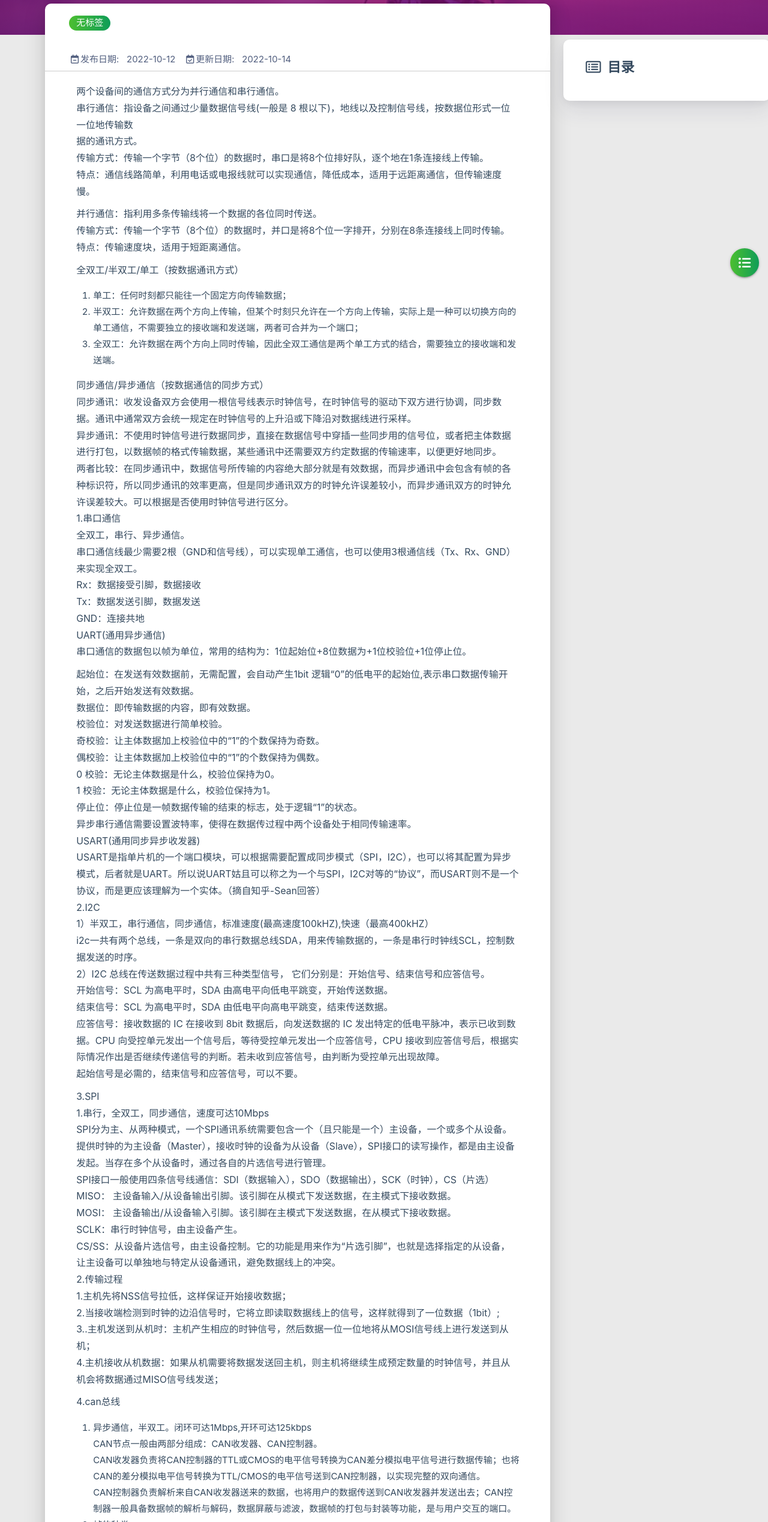
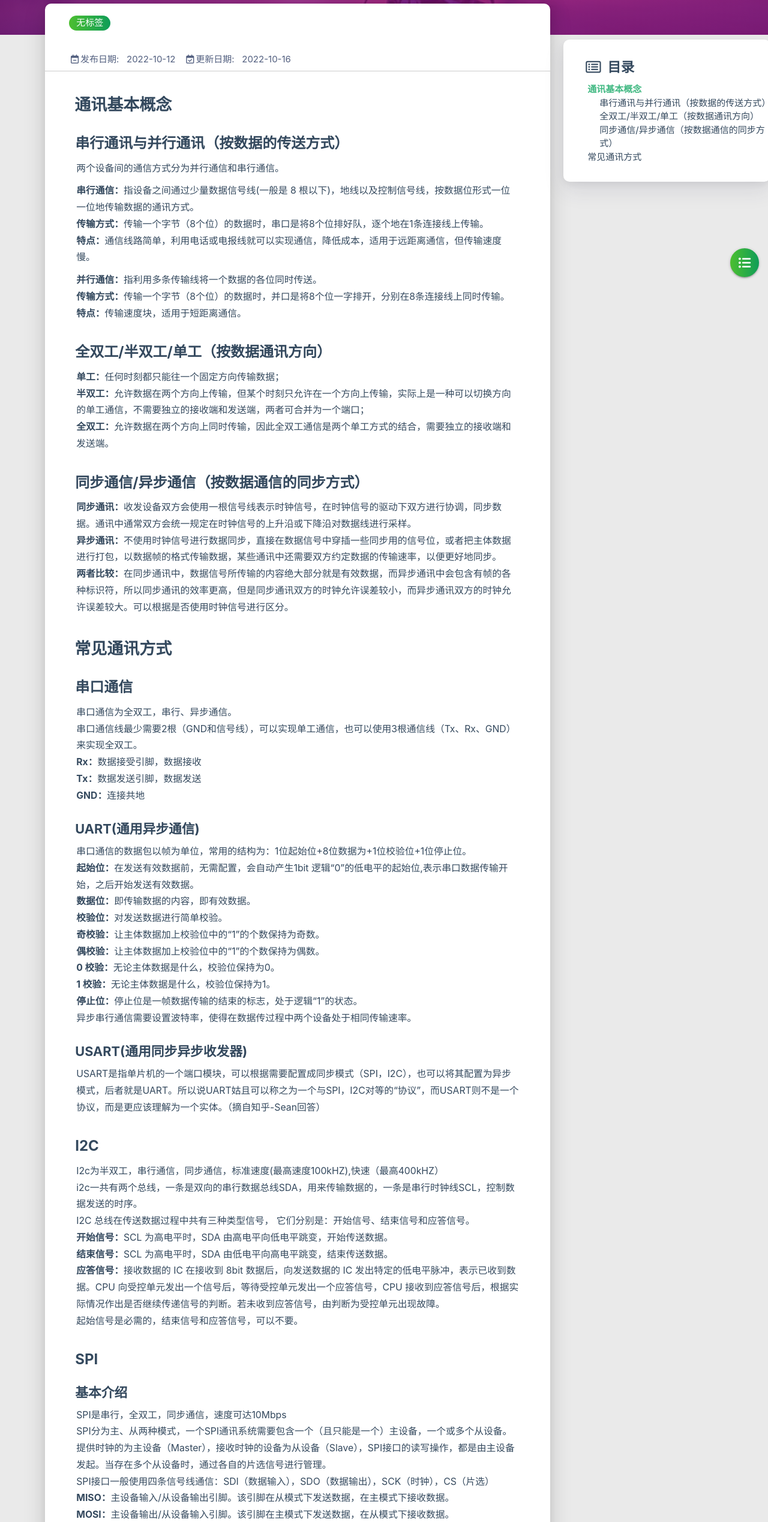
Before and after one commit to HIT-lvzhengyou/HIT-lvzhengyou.github.io, a plain HTML site: page 2022/10/12/通信协议学习/index.html in a window 1280 px wide. Shown: the part 262-2800 px from the top of the page at 60% size. Drawn offline with Linux system fonts and the light colour scheme; some packages are replaced by stand-ins of ours; no server answers; a script that the page names is missing.

Commit message:
Site updated: 2022-10-16 22:53:44

```diff
--- a/2022/10/12/通信协议学习/index.html
+++ b/2022/10/12/通信协议学习/index.html
@@ -5,7 +5,8 @@
 <head>
     <meta charset="utf-8">
     <meta name="keywords" content="通信协议学习, i-robotr">
-    <meta name="description" content="两个设备间的通信方式分为并行通信和串行通信。串行通信：指设备之间通过少量数据信号线(一般是 8 根以下)，地线以及控制信号线，按数据位形式一位一位地传输数据的通讯方式。传输方式：传输一个字节（8个位）的数据时，串口是将8个位排好队，逐个地在">
+    <meta name="description" content="通讯基本概念串行通讯与并行通讯（按数据的传送方式）两个设备间的通信方式分为并行通信和串行通信。
+串行通信：指设备之间通过少量数据信号线(一般是 8 根以下)，地线以及控制信号线，按数据位形式一位一位地传输数据的通讯方式。传输方式：传输一个字">
     <meta http-equiv="X-UA-Compatible" content="IE=edge">
     <meta name="viewport" content="width=device-width, initial-scale=1.0, user-scalable=no">
     <meta name="renderer" content="webkit|ie-stand|ie-comp">
@@ -382,7 +383,7 @@
 
                 <div class="post-date info-break-policy">
                     <i class="far fa-calendar-check fa-fw"></i>更新日期:&nbsp;&nbsp;
-                    2022-10-14
+                    2022-10-16
                 </div>
 
 
@@ -401,24 +402,22 @@
 
         <div class="card-content article-card-content">
             <div id="articleContent">
-                <p>两个设备间的通信方式分为并行通信和串行通信。<br>串行通信：指设备之间通过少量数据信号线(一般是 8 根以下)，地线以及控制信号线，按数据位形式一位一位地传输数<br>据的通讯方式。<br>传输方式：传输一个字节（8个位）的数据时，串口是将8个位排好队，逐个地在1条连接线上传输。<br>特点：通信线路简单，利用电话或电报线就可以实现通信，降低成本，适用于远距离通信，但传输速度慢。</p>
-<p>并行通信：指利用多条传输线将一个数据的各位同时传送。<br>传输方式：传输一个字节（8个位）的数据时，并口是将8个位一字排开，分别在8条连接线上同时传输。<br>特点：传输速度块，适用于短距离通信。</p>
-<p>全双工&#x2F;半双工&#x2F;单工（按数据通讯方式）</p>
-<ol>
-<li>单工：任何时刻都只能往一个固定方向传输数据；</li>
-<li>半双工：允许数据在两个方向上传输，但某个时刻只允许在一个方向上传输，实际上是一种可以切换方向的单工通信，不需要独立的接收端和发送端，两者可合并为一个端口；</li>
-<li>全双工：允许数据在两个方向上同时传输，因此全双工通信是两个单工方式的结合，需要独立的接收端和发送端。</li>
-</ol>
-<p>同步通信&#x2F;异步通信（按数据通信的同步方式）<br>同步通讯：收发设备双方会使用一根信号线表示时钟信号，在时钟信号的驱动下双方进行协调，同步数据。通讯中通常双方会统一规定在时钟信号的上升沿或下降沿对数据线进行采样。<br>异步通讯：不使用时钟信号进行数据同步，直接在数据信号中穿插一些同步用的信号位，或者把主体数据进行打包，以数据帧的格式传输数据，某些通讯中还需要双方约定数据的传输速率，以便更好地同步。<br>两者比较：在同步通讯中，数据信号所传输的内容绝大部分就是有效数据，而异步通讯中会包含有帧的各种标识符，所以同步通讯的效率更高，但是同步通讯双方的时钟允许误差较小，而异步通讯双方的时钟允许误差较大。可以根据是否使用时钟信号进行区分。<br>1.串口通信<br>全双工，串行、异步通信。<br>串口通信线最少需要2根（GND和信号线），可以实现单工通信，也可以使用3根通信线（Tx、Rx、GND）来实现全双工。<br>Rx：数据接受引脚，数据接收<br>Tx：数据发送引脚，数据发送<br>GND：连接共地<br>UART(通用异步通信)<br>串口通信的数据包以帧为单位，常用的结构为：1位起始位+8位数据为+1位校验位+1位停止位。</p>
-<p>起始位：在发送有效数据前，无需配置，会自动产生1bit 逻辑“0”的低电平的起始位,表示串口数据传输开始，之后开始发送有效数据。<br>数据位：即传输数据的内容，即有效数据。<br>校验位：对发送数据进行简单校验。<br>             奇校验：让主体数据加上校验位中的“1”的个数保持为奇数。<br>偶校验：让主体数据加上校验位中的“1”的个数保持为偶数。<br>0 校验：无论主体数据是什么，校验位保持为0。<br>1 校验：无论主体数据是什么，校验位保持为1。<br>停止位：停止位是一帧数据传输的结束的标志，处于逻辑“1”的状态。<br>异步串行通信需要设置波特率，使得在数据传过程中两个设备处于相同传输速率。<br>USART(通用同步异步收发器)<br>USART是指单片机的一个端口模块，可以根据需要配置成同步模式（SPI，I2C），也可以将其配置为异步模式，后者就是UART。所以说UART姑且可以称之为一个与SPI，I2C对等的“协议”，而USART则不是一个协议，而是更应该理解为一个实体。（摘自知乎-Sean回答）<br>2.I2C<br>1）半双工，串行通信，同步通信，标准速度(最高速度100kHZ),快速（最高400kHZ）<br>i2c一共有两个总线，一条是双向的串行数据总线SDA，用来传输数据的，一条是串行时钟线SCL，控制数据发送的时序。<br>2）I2C 总线在传送数据过程中共有三种类型信号， 它们分别是：开始信号、结束信号和应答信号。<br>开始信号：SCL 为高电平时，SDA 由高电平向低电平跳变，开始传送数据。<br>结束信号：SCL 为高电平时，SDA 由低电平向高电平跳变，结束传送数据。<br>应答信号：接收数据的 IC 在接收到 8bit 数据后，向发送数据的 IC 发出特定的低电平脉冲，表示已收到数据。CPU 向受控单元发出一个信号后，等待受控单元发出一个应答信号，CPU 接收到应答信号后，根据实际情况作出是否继续传递信号的判断。若未收到应答信号，由判断为受控单元出现故障。<br>起始信号是必需的，结束信号和应答信号，可以不要。</p>
-<p>3.SPI<br>1.串行，全双工，同步通信，速度可达10Mbps<br>SPI分为主、从两种模式，一个SPI通讯系统需要包含一个（且只能是一个）主设备，一个或多个从设备。提供时钟的为主设备（Master），接收时钟的设备为从设备（Slave），SPI接口的读写操作，都是由主设备发起。当存在多个从设备时，通过各自的片选信号进行管理。<br>SPI接口一般使用四条信号线通信：SDI（数据输入），SDO（数据输出），SCK（时钟），CS（片选）<br>MISO： 主设备输入&#x2F;从设备输出引脚。该引脚在从模式下发送数据，在主模式下接收数据。<br>MOSI： 主设备输出&#x2F;从设备输入引脚。该引脚在主模式下发送数据，在从模式下接收数据。<br>SCLK：串行时钟信号，由主设备产生。<br>CS&#x2F;SS：从设备片选信号，由主设备控制。它的功能是用来作为“片选引脚”，也就是选择指定的从设备，让主设备可以单独地与特定从设备通讯，避免数据线上的冲突。<br>2.传输过程<br>1.主机先将NSS信号拉低，这样保证开始接收数据；<br>2.当接收端检测到时钟的边沿信号时，它将立即读取数据线上的信号，这样就得到了一位数据（1bit）;<br>3..主机发送到从机时：主机产生相应的时钟信号，然后数据一位一位地将从MOSI信号线上进行发送到从机；<br>4.主机接收从机数据：如果从机需要将数据发送回主机，则主机将继续生成预定数量的时钟信号，并且从机会将数据通过MISO信号线发送；</p>
-<p>4.can总线</p>
-<ol>
-<li>异步通信，半双工。闭环可达1Mbps,开环可达125kbps<br> CAN节点一般由两部分组成：CAN收发器、CAN控制器。<br>CAN收发器负责将CAN控制器的TTL或CMOS的电平信号转换为CAN差分模拟电平信号进行数据传输；也将CAN的差分模拟电平信号转换为TTL&#x2F;CMOS的电平信号送到CAN控制器，以实现完整的双向通信。<br>CAN控制器负责解析来自CAN收发器送来的数据，也将用户的数据传送到CAN收发器并发送出去；CAN控制器一般具备数据帧的解析与解码，数据屏蔽与滤波，数据帧的打包与封装等功能，是与用户交互的端口。</li>
-<li>帧的种类</li>
-</ol>
-<p>5.USB<br><a target="_blank" rel="noopener" href="http://t.csdn.cn/2Jh8ghttp://t.csdn.cn/1q0L9%E5%B0%8F%E7%9F%A5%E8%AF%86">http://t.csdn.cn/2Jh8ghttp://t.csdn.cn/1q0L9小知识</a><br>进程与线程<br>进程是操作系统资源分配的基本单位，而线程是处理器任务调度和执行的基本单位<br>一个进程崩溃后，在保护模式下不会对其他进程产生影响，但是一个线程崩溃整个进程都死掉。所以多进程要比多线程健壮。<br>线程和进程的关系以及区别？<br>进程和线程的关系：<br>  （1）一个线程只能属于一个进程，而一个进程可以有多个线程，但至少有一个线程。<br> （2）资源分配给进程，同一进程的所有线程共享该进程的所有资源。<br> （3）处理机分给线程，即真正在处理机上运行的是线程。<br> （4）线程在执行过程中，需要协作同步。不同进程的线程间要利用消息通信的办法实现同步。线程是指进程内的一个执行单元,也是进程内的可调度实体.</p>
-<p>进程与线程的区别：<br> （1）调度：线程作为调度和分配的基本单位，进程作为拥有资源的基本单位<br> （2）并发性：不仅进程之间可以并发执行，同一个进程的多个线程之间也可并发执行<br> （3）拥有资源：进程是拥有资源的一个独立单位，线程不拥有系统资源，但可以访问隶属于进程的资源.<br> （4）系统开销：在创建或撤消进程时，由于系统都要为之分配和回收资源，导致系统的开销明显大于创建或撤消线程时的开销。</p>
+                <h2 id="通讯基本概念"><a href="#通讯基本概念" class="headerlink" title="通讯基本概念"></a>通讯基本概念</h2><h3 id="串行通讯与并行通讯（按数据的传送方式）"><a href="#串行通讯与并行通讯（按数据的传送方式）" class="headerlink" title="串行通讯与并行通讯（按数据的传送方式）"></a>串行通讯与并行通讯（按数据的传送方式）</h3><p>两个设备间的通信方式分为并行通信和串行通信。</p>
+<p><strong>串行通信：</strong>指设备之间通过少量数据信号线(一般是 8 根以下)，地线以及控制信号线，按数据位形式一位一位地传输数据的通讯方式。<br><strong>传输方式：</strong>传输一个字节（8个位）的数据时，串口是将8个位排好队，逐个地在1条连接线上传输。<br><strong>特点：</strong>通信线路简单，利用电话或电报线就可以实现通信，降低成本，适用于远距离通信，但传输速度慢。</p>
+<p><strong>并行通信：</strong>指利用多条传输线将一个数据的各位同时传送。<br><strong>传输方式：</strong>传输一个字节（8个位）的数据时，并口是将8个位一字排开，分别在8条连接线上同时传输。<br><strong>特点：</strong>传输速度块，适用于短距离通信。</p>
+<h3 id="全双工-x2F-半双工-x2F-单工（按数据通讯方向）"><a href="#全双工-x2F-半双工-x2F-单工（按数据通讯方向）" class="headerlink" title="全双工&#x2F;半双工&#x2F;单工（按数据通讯方向）"></a>全双工&#x2F;半双工&#x2F;单工（按数据通讯方向）</h3><p><strong>单工：</strong>任何时刻都只能往一个固定方向传输数据；<br><strong>半双工：</strong>允许数据在两个方向上传输，但某个时刻只允许在一个方向上传输，实际上是一种可以切换方向的单工通信，不需要独立的接收端和发送端，两者可合并为一个端口；<br><strong>全双工：</strong>允许数据在两个方向上同时传输，因此全双工通信是两个单工方式的结合，需要独立的接收端和发送端。</p>
+<h3 id="同步通信-x2F-异步通信（按数据通信的同步方式）"><a href="#同步通信-x2F-异步通信（按数据通信的同步方式）" class="headerlink" title="同步通信&#x2F;异步通信（按数据通信的同步方式）"></a>同步通信&#x2F;异步通信（按数据通信的同步方式）</h3><p><strong>同步通讯：</strong>收发设备双方会使用一根信号线表示时钟信号，在时钟信号的驱动下双方进行协调，同步数据。通讯中通常双方会统一规定在时钟信号的上升沿或下降沿对数据线进行采样。<br><strong>异步通讯：</strong>不使用时钟信号进行数据同步，直接在数据信号中穿插一些同步用的信号位，或者把主体数据进行打包，以数据帧的格式传输数据，某些通讯中还需要双方约定数据的传输速率，以便更好地同步。<br><strong>两者比较：</strong>在同步通讯中，数据信号所传输的内容绝大部分就是有效数据，而异步通讯中会包含有帧的各种标识符，所以同步通讯的效率更高，但是同步通讯双方的时钟允许误差较小，而异步通讯双方的时钟允许误差较大。可以根据是否使用时钟信号进行区分。</p>
+<h2 id="常见通讯方式"><a href="#常见通讯方式" class="headerlink" title="常见通讯方式"></a>常见通讯方式</h2><h3 id="串口通信"><a href="#串口通信" class="headerlink" title="串口通信"></a>串口通信</h3><p>串口通信为全双工，串行、异步通信。<br>串口通信线最少需要2根（GND和信号线），可以实现单工通信，也可以使用3根通信线（Tx、Rx、GND）来实现全双工。<br><strong>Rx：</strong>数据接受引脚，数据接收<br><strong>Tx：</strong>数据发送引脚，数据发送<br><strong>GND：</strong>连接共地</p>
+<h4 id="UART-通用异步通信"><a href="#UART-通用异步通信" class="headerlink" title="UART(通用异步通信)"></a>UART(通用异步通信)</h4><p>串口通信的数据包以帧为单位，常用的结构为：1位起始位+8位数据为+1位校验位+1位停止位。<br><strong>起始位：</strong>在发送有效数据前，无需配置，会自动产生1bit 逻辑“0”的低电平的起始位,表示串口数据传输开始，之后开始发送有效数据。<br><strong>数据位：</strong>即传输数据的内容，即有效数据。<br><strong>校验位：</strong>对发送数据进行简单校验。<br><strong>奇校验：</strong>让主体数据加上校验位中的“1”的个数保持为奇数。<br><strong>偶校验：</strong>让主体数据加上校验位中的“1”的个数保持为偶数。<br><strong>0 校验：</strong>无论主体数据是什么，校验位保持为0。<br><strong>1 校验：</strong>无论主体数据是什么，校验位保持为1。<br><strong>停止位：</strong>停止位是一帧数据传输的结束的标志，处于逻辑“1”的状态。<br>异步串行通信需要设置波特率，使得在数据传过程中两个设备处于相同传输速率。</p>
+<h4 id="USART-通用同步异步收发器"><a href="#USART-通用同步异步收发器" class="headerlink" title="USART(通用同步异步收发器)"></a>USART(通用同步异步收发器)</h4><p>USART是指单片机的一个端口模块，可以根据需要配置成同步模式（SPI，I2C），也可以将其配置为异步模式，后者就是UART。所以说UART姑且可以称之为一个与SPI，I2C对等的“协议”，而USART则不是一个协议，而是更应该理解为一个实体。（摘自知乎-Sean回答）</p>
+<h3 id="I2C"><a href="#I2C" class="headerlink" title="I2C"></a>I2C</h3><p>I2c为半双工，串行通信，同步通信，标准速度(最高速度100kHZ),快速（最高400kHZ）<br>i2c一共有两个总线，一条是双向的串行数据总线SDA，用来传输数据的，一条是串行时钟线SCL，控制数据发送的时序。<br>I2C 总线在传送数据过程中共有三种类型信号， 它们分别是：开始信号、结束信号和应答信号。<br><strong>开始信号：</strong>SCL 为高电平时，SDA 由高电平向低电平跳变，开始传送数据。<br><strong>结束信号：</strong>SCL 为高电平时，SDA 由低电平向高电平跳变，结束传送数据。<br><strong>应答信号：</strong>接收数据的 IC 在接收到 8bit 数据后，向发送数据的 IC 发出特定的低电平脉冲，表示已收到数据。CPU 向受控单元发出一个信号后，等待受控单元发出一个应答信号，CPU 接收到应答信号后，根据实际情况作出是否继续传递信号的判断。若未收到应答信号，由判断为受控单元出现故障。<br>起始信号是必需的，结束信号和应答信号，可以不要。</p>
+<h3 id="SPI"><a href="#SPI" class="headerlink" title="SPI"></a>SPI</h3><h4 id="基本介绍"><a href="#基本介绍" class="headerlink" title="基本介绍"></a>基本介绍</h4><p>SPI是串行，全双工，同步通信，速度可达10Mbps<br>SPI分为主、从两种模式，一个SPI通讯系统需要包含一个（且只能是一个）主设备，一个或多个从设备。提供时钟的为主设备（Master），接收时钟的设备为从设备（Slave），SPI接口的读写操作，都是由主设备发起。当存在多个从设备时，通过各自的片选信号进行管理。<br>SPI接口一般使用四条信号线通信：SDI（数据输入），SDO（数据输出），SCK（时钟），CS（片选）<br><strong>MISO：</strong>主设备输入&#x2F;从设备输出引脚。该引脚在从模式下发送数据，在主模式下接收数据。<br><strong>MOSI：</strong>主设备输出&#x2F;从设备输入引脚。该引脚在主模式下发送数据，在从模式下接收数据。<br><strong>SCLK：</strong>串行时钟信号，由主设备产生。<br><strong>CS&#x2F;SS：</strong>从设备片选信号，由主设备控制。它的功能是用来作为“片选引脚”，也就是选择指定的从设备，让主设备可以单独地与特定从设备通讯，避免数据线上的冲突。</p>
+<h4 id="传输过程"><a href="#传输过程" class="headerlink" title="传输过程"></a>传输过程</h4><p>1.主机先将NSS信号拉低，这样保证开始接收数据；<br>2.当接收端检测到时钟的边沿信号时，它将立即读取数据线上的信号，这样就得到了一位数据（1bit）;<br>3.主机发送到从机时：主机产生相应的时钟信号，然后数据一位一位地将从MOSI信号线上进行发送到从机；<br>4.主机接收从机数据：如果从机需要将数据发送回主机，则主机将继续生成预定数量的时钟信号，并且从机会将数据通过MISO信号线发送；</p>
+<h3 id="can总线"><a href="#can总线" class="headerlink" title="can总线"></a>can总线</h3><p>can总线为异步通信，半双工。闭环可达1Mbps,开环可达125kbps<br>CAN节点一般由两部分组成：CAN收发器、CAN控制器。<br>CAN收发器负责将CAN控制器的TTL或CMOS的电平信号转换为CAN差分模拟电平信号进行数据传输；也将CAN的差分模拟电平信号转换为TTL&#x2F;CMOS的电平信号送到CAN控制器，以实现完整的双向通信。<br>CAN控制器负责解析来自CAN收发器送来的数据，也将用户的数据传送到CAN收发器并发送出去；CAN控制器一般具备数据帧的解析与解码，数据屏蔽与滤波，数据帧的打包与封装等功能，是与用户交互的端口。<br>2. 帧的种类</p>
+<h3 id="USB"><a href="#USB" class="headerlink" title="USB"></a>USB</h3><p><a target="_blank" rel="noopener" href="http://t.csdn.cn/2Jh8ghttp://t.csdn.cn/1q0L9%E5%B0%8F%E7%9F%A5%E8%AF%86">http://t.csdn.cn/2Jh8ghttp://t.csdn.cn/1q0L9小知识</a></p>
+<h4 id="进程与线程"><a href="#进程与线程" class="headerlink" title="进程与线程"></a>进程与线程</h4><p>进程是操作系统资源分配的基本单位，而线程是处理器任务调度和执行的基本单位<br>一个进程崩溃后，在保护模式下不会对其他进程产生影响，但是一个线程崩溃整个进程都死掉。所以多进程要比多线程健壮。<br>线程和进程的关系以及区别？</p>
+<h4 id="进程和线程的关系："><a href="#进程和线程的关系：" class="headerlink" title="进程和线程的关系："></a>进程和线程的关系：</h4><p>（1）一个线程只能属于一个进程，而一个进程可以有多个线程，但至少有一个线程。<br>（2）资源分配给进程，同一进程的所有线程共享该进程的所有资源。<br>（3）处理机分给线程，即真正在处理机上运行的是线程。<br>（4）线程在执行过程中，需要协作同步。不同进程的线程间要利用消息通信的办法实现同步。线程是指进程内的一个执行单元,也是进程内的可调度实体.</p>
+<h4 id="进程与线程的区别："><a href="#进程与线程的区别：" class="headerlink" title="进程与线程的区别："></a>进程与线程的区别：</h4><p><strong>调度：</strong>线程作为调度和分配的基本单位，进程作为拥有资源的基本单位<br><strong>并发性：</strong>不仅进程之间可以并发执行，同一个进程的多个线程之间也可并发执行<br><strong>拥有资源：</strong>进程是拥有资源的一个独立单位，线程不拥有系统资源，但可以访问隶属于进程的资源.<br><strong>系统开销：</strong>在创建或撤消进程时，由于系统都要为之分配和回收资源，导致系统的开销明显大于创建或撤消线程时的开销。</p>
 
 
             </div>
```
Also changed, not shown: archives/2022/10/index.html (+4 -3 lines), archives/2022/index.html (+4 -3 lines), archives/index.html (+4 -3 lines), index.html (+2 -1 lines).
